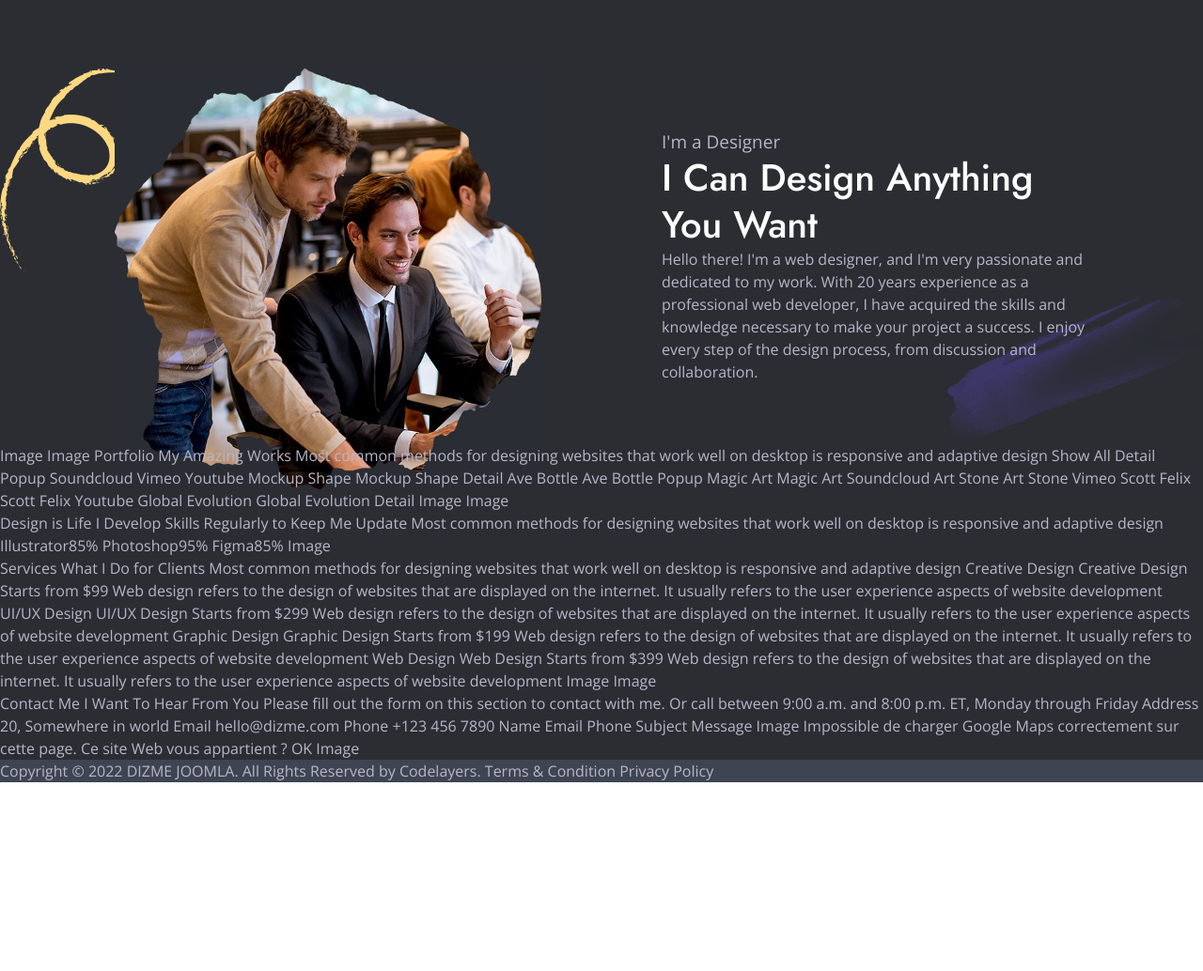
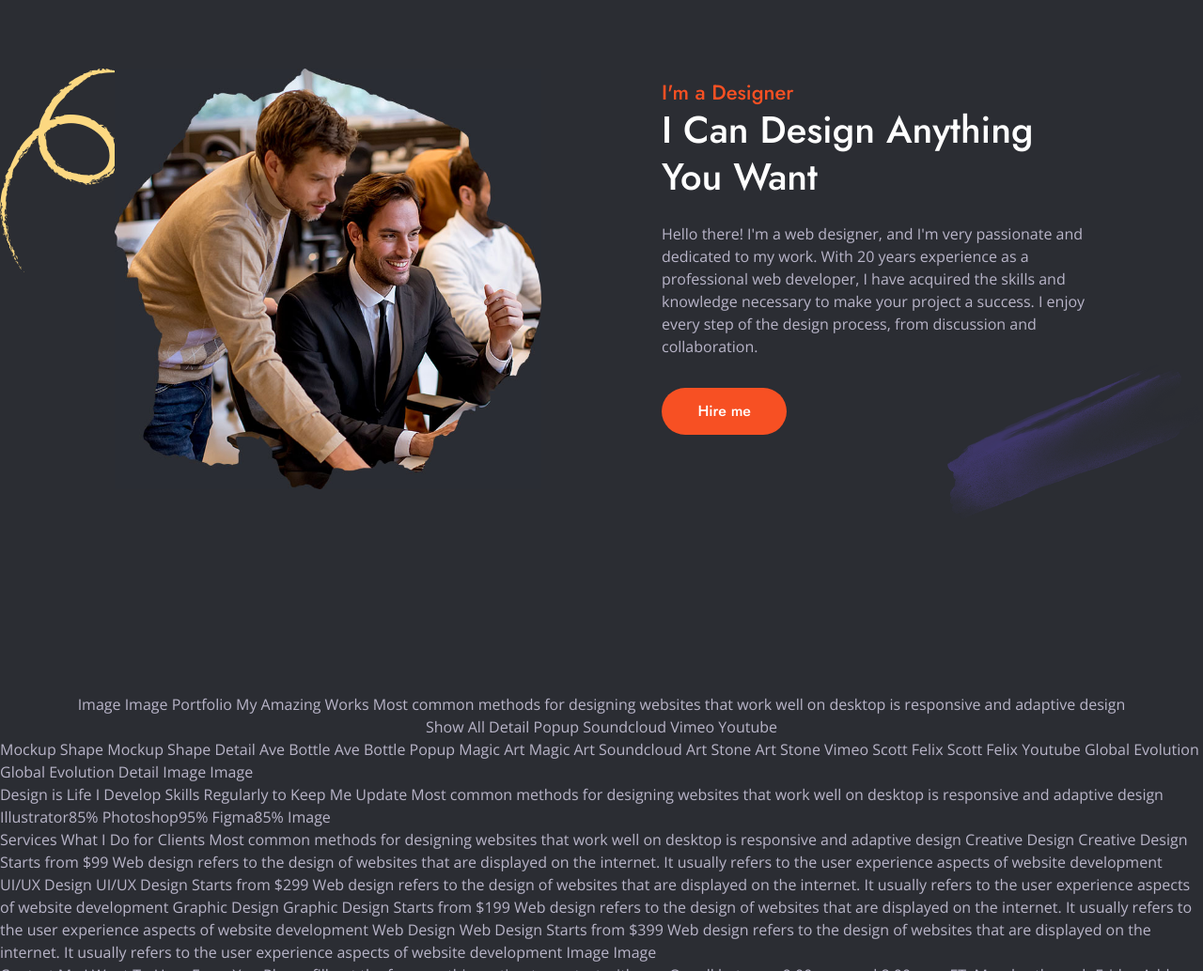
Before and after one commit to Mootassam/PortfolioCv, a plain HTML site: page index.html in a window 1280 px wide. Shown: the part 1340-2374 px from the top of the page at 94% size. Before the commit the page ends 2173 px from the top, so only its background shows below. Drawn offline with nearby package versions, Linux system fonts and the light colour scheme.

Commit message:
starting woing on portfolio

```diff
--- a/index.html
+++ b/index.html
@@ -82,19 +82,25 @@
           <div class="about__right">
             <span> I'm a Designer</span>
             <h3>I Can Design Anything You Want</h3>
-            Hello there! I'm a web designer, and I'm very passionate and
-            dedicated to my work. With 20 years experience as a professional web
-            developer, I have acquired the skills and knowledge necessary to
-            make your project a success. I enjoy every step of the design
-            process, from discussion and collaboration.
+            <div class="right__detaills">
+              Hello there! I'm a web designer, and I'm very passionate and
+              dedicated to my work. With 20 years experience as a professional
+              web developer, I have acquired the skills and knowledge necessary
+              to make your project a success. I enjoy every step of the design
+              process, from discussion and collaboration.
+            </div>
+            <div class="button">Hire me</div>
           </div>
         </div>
         <div class="app__portfolio">
-          Image Image Portfolio My Amazing Works Most common methods for
-          designing websites that work well on desktop is responsive and
-          adaptive design Show All Detail Popup Soundcloud Vimeo Youtube Mockup
-          Shape Mockup Shape Detail Ave Bottle Ave Bottle Popup Magic Art Magic
-          Art Soundcloud Art Stone Art Stone Vimeo Scott Felix Scott Felix
+          <div>
+            Image Image Portfolio My Amazing Works Most common methods for
+            designing websites that work well on desktop is responsive and
+            adaptive design
+          </div>
+          <div>Show All Detail Popup Soundcloud Vimeo Youtube</div>
+          Mockup Shape Mockup Shape Detail Ave Bottle Ave Bottle Popup Magic Art
+          Magic Art Soundcloud Art Stone Art Stone Vimeo Scott Felix Scott Felix
           Youtube Global Evolution Global Evolution Detail Image Image
         </div>
         <div class="app__skills">
--- a/style.css
+++ b/style.css
@@ -224,7 +224,7 @@ li {
   background-image: url(./images/about1.png), url(./images/about2.png);
   background-repeat: no-repeat, no-repeat;
   background-position: left top, bottom right;
-  padding: 0rem 7.6rem;
+  padding: 0rem 7.6rem 5rem;
   display: flex;
   align-items: center;
   justify-content: center;
@@ -241,10 +241,31 @@ li {
 .about__left img {
   width: 100%;
 }
+.about__right > span {
+  font-family: Jost;
+  color: var(--secondary-orange);
+  font-size: 22px;
+  line-height: 30px;
+  font-weight: 500;
+}
+
+.right__detaills {
+  margin: 1.5rem 0 2rem;
+}
 .about__right h3 {
   font-size: 40px;
   line-height: 50px;
   vertical-align: baseline;
+}
+
+/* Styling the porfolio Version desktop  */
+.app__portfolio {
+  padding-top: 11.5625rem;
+  display: flex;
+  flex-direction: column;
+  align-items: center;
+  align-content: center;
+  justify-content: center;
 }
 /* **** Styling the footer Section **** */
 
```
